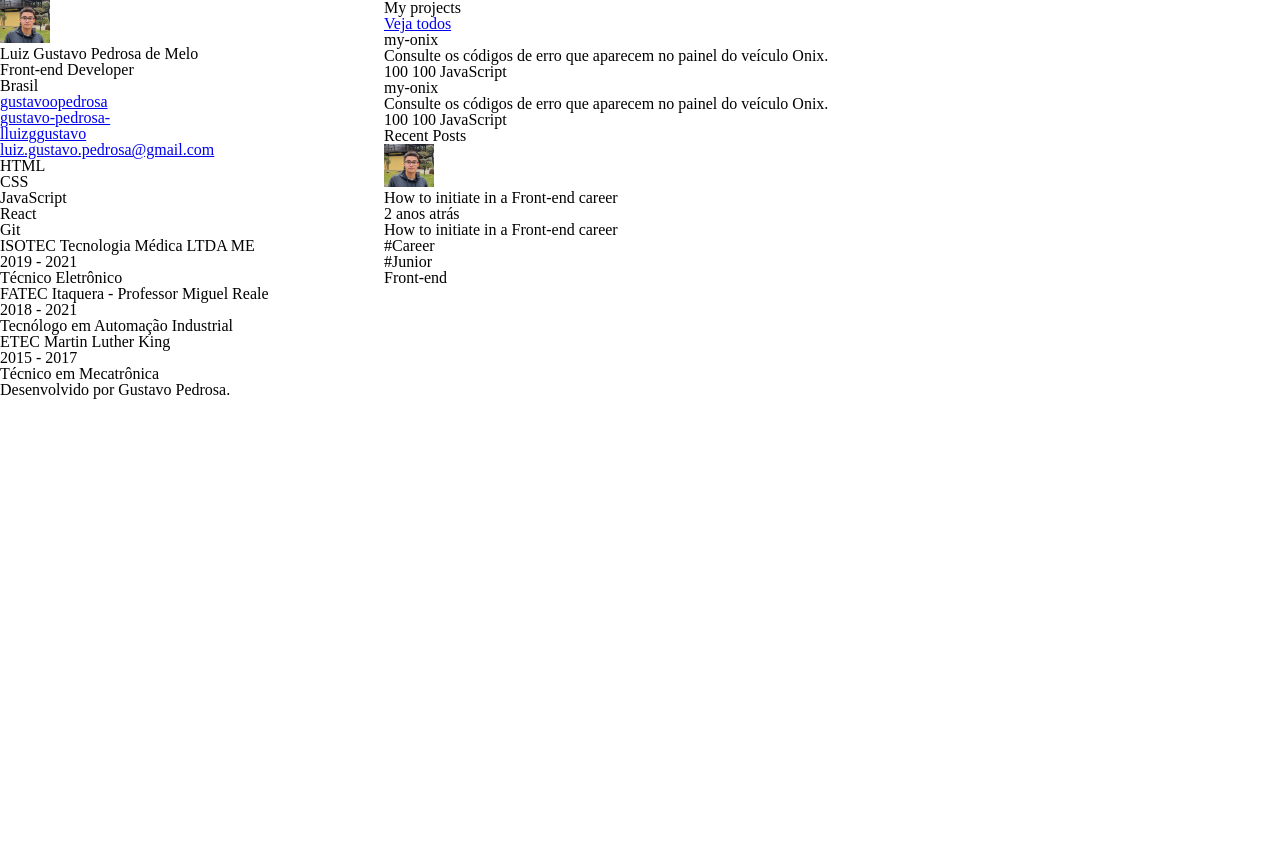
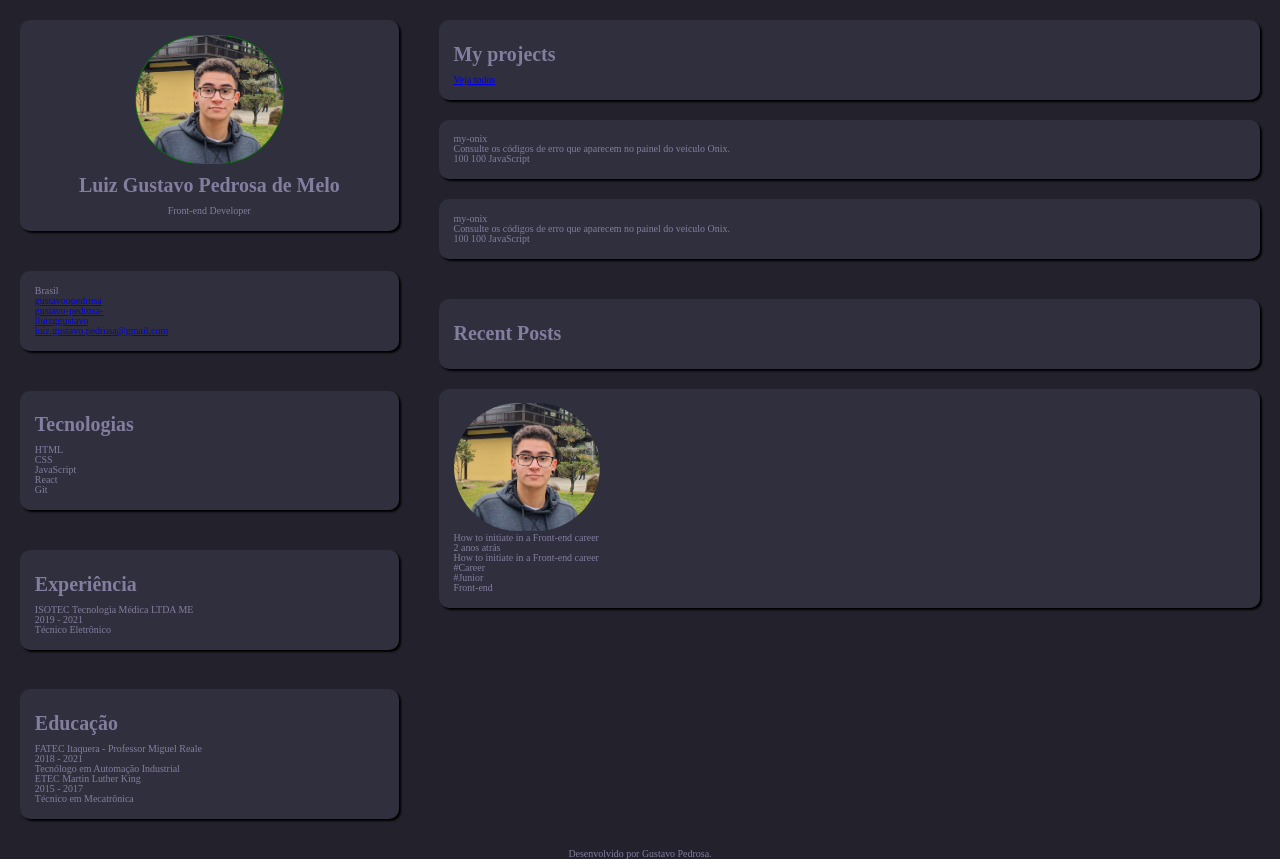
Before and after one commit to gustavoopedrosa/portfolio, a plain HTML site: page index.html in a window 1280 px wide. Before the commit the page ends 800 px from the top, so only its background shows below. Drawn offline with Linux system fonts and the light colour scheme.

Commit message:
Start of layout creation and styling

```diff
--- a/index.html
+++ b/index.html
@@ -11,16 +11,17 @@
     <link rel="stylesheet" href="./styles/style.css">
 </head>
 
-<body class="container">
+<body>
+    <div class="container">
         <aside class="aside">
-        <figure>
-            <img src="assets/gustavo-pedrosa.jpg" alt="Foto de Luiz Gustavo Pedrosa" style="width: 50px;">
-            <figcaption>
-                <h2>Luiz Gustavo Pedrosa de Melo</h2>
+            <figure class="profile card">
+                <img class="profile__image" src="assets/gustavo-pedrosa.jpg" alt="Foto de Luiz Gustavo Pedrosa">
+                <figcaption class="profile__description">
+                    <h2 class="subtitle">Luiz Gustavo Pedrosa de Melo</h2>
                     <p>Front-end Developer</p>
                 </figcaption>
             </figure>
-        <address class="address">
+            <address class="address card">
                 <p class="address__items locale">Brasil</p>
                 <p class="address__items github"><a href="https://github.com/gustavoopedrosa"
                         target="_blank">gustavoopedrosa</a></p>
@@ -31,8 +32,8 @@
                 <p class="address__items email"><a href="mailto:luiz.gustavo.pedrosa@gmail.com"
                         target="_blank">luiz.gustavo.pedrosa@gmail.com</a></p>
             </address>
-        <div class="techs">
-            <h2 class="subtitle"></h2>
+            <div class="techs card">
+                <h2 class="subtitle">Tecnologias</h2>
                 <ul class="pills__container">
                     <li class="pills">HTML</li>
                     <li class="pills">CSS</li>
@@ -41,8 +42,8 @@
                     <li class="pills">Git</li>
                 </ul>
             </div>
-        <div class="experience">
-            <h2 class="subtitle"></h2>
+            <div class="experience card">
+                <h2 class="subtitle">Experiência</h2>
                 <ul class="list__contatiner">
                     <li class="list__items">
                         <h3 class="list__title">ISOTEC Tecnologia Médica LTDA ME</h3>
@@ -51,8 +52,8 @@
                     </li>
                 </ul>
             </div>
-        <div class="education">
-            <h2 class="subtitle"></h2>
+            <div class="education card">
+                <h2 class="subtitle">Educação</h2>
                 <ul class="list__contatiner">
                     <li class="list__items">
                         <h3 class="list__title">FATEC Itaquera - Professor Miguel Reale</h3>
@@ -70,21 +71,23 @@
 
         <main class="main">
             <section class="projects">
-            <div class="projects__header">
+                <div class="projects__header card">
                     <h2 class="subtitle">My projects</h2>
                     <a href="#">Veja todos</a>
                 </div>
                 <div class="projects__articles__container">
-                <article class="projects__articles">
+                    <article class="projects__articles card">
                         <h3 class="article__title">my-onix</h3>
-                    <p class="projects__article__description"> Consulte os códigos de erro que aparecem no painel do veículo Onix.</p>
+                        <p class="projects__article__description"> Consulte os códigos de erro que aparecem no painel do
+                            veículo Onix.</p>
                         <span class="star">100</span>
                         <span class="branch">100</span>
                         <span class="language">JavaScript</span>
                     </article>
-                <article class="projects__articles">
+                    <article class="projects__articles card">
                         <h3 class="projects__article__title">my-onix</h3>
-                    <p class="projects__article__description"> Consulte os códigos de erro que aparecem no painel do veículo Onix.</p>
+                        <p class="projects__article__description"> Consulte os códigos de erro que aparecem no painel do
+                            veículo Onix.</p>
                         <span class="star">100</span>
                         <span class="branch">100</span>
                         <span class="language">JavaScript</span>
@@ -92,13 +95,13 @@
                 </div>
             </section>
             <section class="posts">
-            <div class="posts__header">
+                <div class="posts__header card">
                     <h2 class="subtitle">Recent Posts</h2>
                 </div>
-            <div class="posts__content">
+                <div class="posts__content card">
                     <article class="posts__article">
                         <div class="posts__image">
-                        <img src="assets/gustavo-pedrosa.jpg" alt="Foto de Luiz Gustavo Pedrosa" style="width: 50px;">
+                            <img src="assets/gustavo-pedrosa.jpg" alt="Foto de Luiz Gustavo Pedrosa">
                         </div>
                         <div>
                             <h3 class="article__title">How to initiate in a Front-end career</h3>
@@ -114,7 +117,10 @@
                 </div>
             </section>
         </main>
-    <footer>Desenvolvido por Gustavo Pedrosa.</footer>
+    </div>
+    <footer>
+        <p class="footer">Desenvolvido por Gustavo Pedrosa.</p>
+    </footer>
 
 </body>
 
--- a/styles/style.css
+++ b/styles/style.css
@@ -1,6 +1,67 @@
+:root {
+    font-size: 62.3%;
+  --body-bg-color: #22212C;
+  --text-color: #837E9F;
+  --bg-cards: #302F3D;
+  --bg-techs: #CB92B1;
+}
+
+body {
+    max-width: 1440px;
+    background-color: var(--body-bg-color);
+    color: var(--text-color);
+}
+
 .container {
-    width: 100vw;
+    width: 100%;
     display: grid;
-    grid-template-areas: "aside" "main";
-    grid-template-columns: 30% 70%;
+    grid-template-areas: "aside main";
+    grid-template-columns: 42rem 1fr;
 }
+
+.aside {
+    grid-area: aside;
+    display: flex;
+    flex-direction: column;
+    justify-content: top;
+}
+
+.main {
+    grid-area: main;
+    display: flex;
+    flex-direction: column;
+}
+
+.profile {
+    text-align: center;
+}
+
+.profile__image {
+    border: 1px solid green;
+}
+
+img {
+    height: 12.8rem;
+    border-radius: 9rem;
+    object-fit: cover;
+
+}
+
+.card {
+    background-color: var(--bg-cards);
+    border-radius: 1rem;
+    box-shadow: 2px 2px 2px black;
+    padding: 1.5rem;
+    margin: 2rem;
+}
+
+.subtitle {
+    font-weight: bold;
+    font-size: 2rem;
+    margin: 1rem 0;
+}
+
+.footer {
+    text-align: center;
+    margin-top: 1rem;
+}
```
Lines whose indentation alone changed are shown as unchanged.
